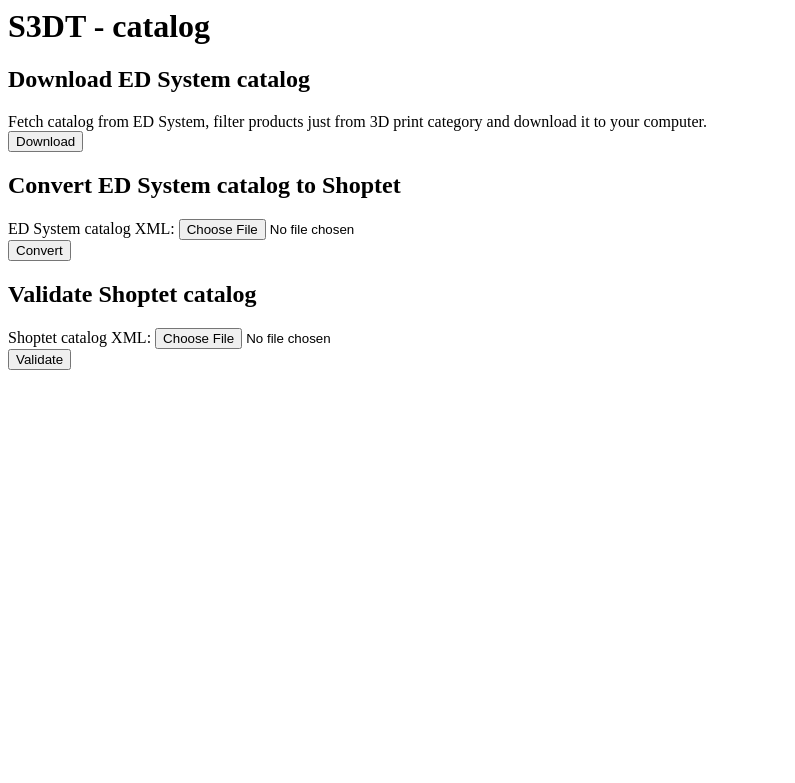
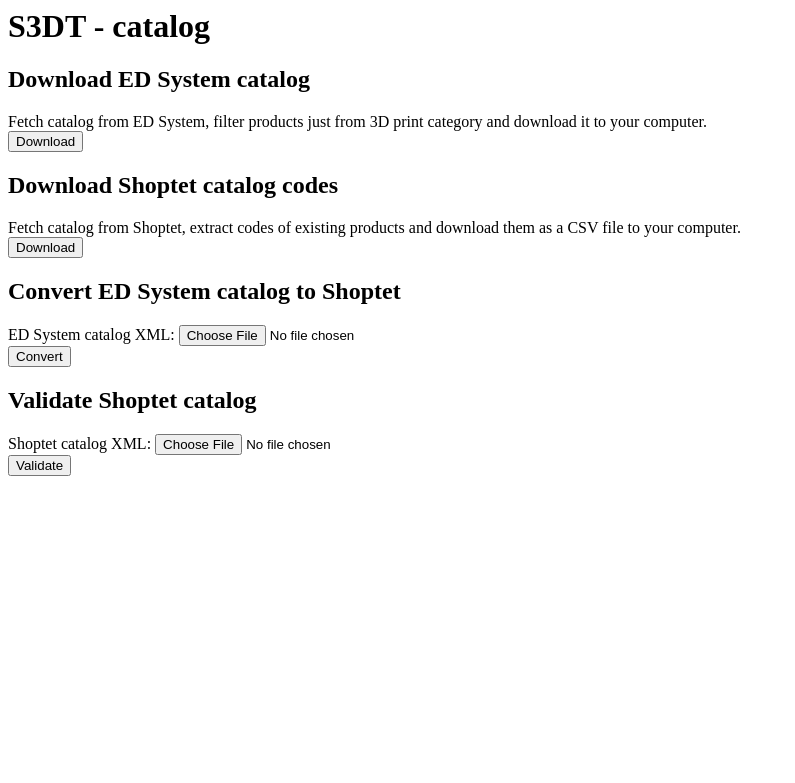
Before and after one commit to bzamecnik/s3dt-catalog, a Flask app: page / in a window 1280 px wide. Shown: the top 783 px of the page, without its empty margins (0-795 px from the left). Run offline with Flask 2, Linux system fonts and the light colour scheme.

Commit message:
Download Shoptet catalog and extract existing product codes to a CSV file.

```diff
--- a/app.py
+++ b/app.py
@@ -108,6 +108,28 @@ def validate_shoptet_catalog():
     return render_template('validate_shoptet.html',
         file_name=file_name, is_valid=is_valid, exception=exception, log=log)
 
+
+@app.route('/download_shoptet/product_codes/')
+def download_shoptet_existing_products():
+    # url = 'http://localhost:5000/shoptet_catalog.xml'
+    url = 'http://eshop.svet-3d-tisku.cz/export/productsSupplier.xml?visibility=-1&patternId=-4&hash=f1d6cd3ff3530f7b2caf569ee5cdc43346a397dd4baea81e8c5c7fa5d580fe51'
+    catalog_res = requests.get(url, stream=True)
+    catalog_xml = catalog_res.text
+
+    codes = []
+
+    def parse_item(path, item, expected_path=['SHOP', 'SHOPITEM']):
+        if [key for (key, value) in path] == expected_path:
+            codes.append(item['CODE'])
+            return True
+
+    xmltodict.parse(catalog_xml, item_depth=2, item_callback=parse_item)
+
+    response = make_response('\n'.join(codes))
+    # TODO: add datetime to the file name
+    response.headers["Content-Disposition"] = "attachment; filename=shoptet_catalog_codes.csv"
+    return response
+
 @app.route('/<file_name>.xml')
 def send_xml_file(file_name):
     """Send your static text file."""
--- a/templates/home.html
+++ b/templates/home.html
@@ -8,6 +8,15 @@ and download it to your computer.
 <form action="/download_ed/" method="POST">
 	<!-- filter just products we're interested in -->
 	<input type="hidden" name="filter" value="true">
+	<input type="submit" value="Download">
+</form>
+
+<h2>Download Shoptet catalog codes</h2>
+
+Fetch catalog from Shoptet, extract codes of existing products
+and download them as a CSV file to your computer.
+
+<form action="/download_shoptet/product_codes/">
 	<input type="submit" value="Download">
 </form>
 
```
